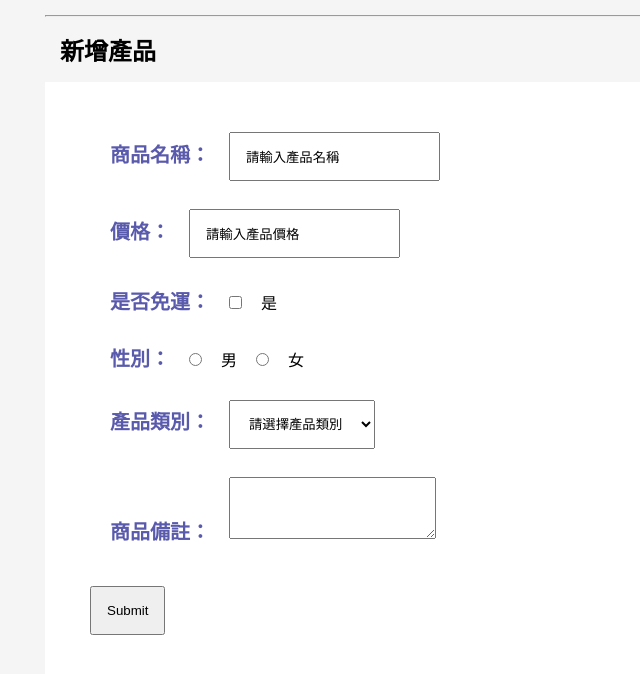
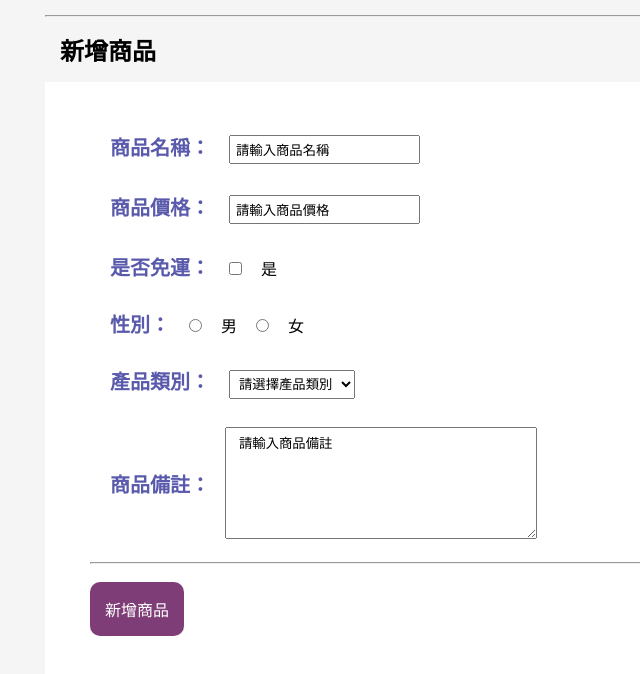
Before and after one commit to aelgy/form_practice, a plain HTML site: page index.html in a window 1280 px wide. Shown: the part 106-780 px from the top of the page, without its empty margins (0-640 px from the left). Drawn offline with Linux system fonts and the light colour scheme.

Commit message:
fix all format

```diff
--- a/index.html
+++ b/index.html
@@ -12,17 +12,17 @@
   <div id="content">
     <h1>黑川先生後台管理系統</h1>
     <hr>
-    <h2> 新增產品</h2>
+    <h2> 新增商品</h2>
     <form action='/add-product' method="post">
       <div id="formContent">
         <div id="item">
           <label id="name">商品名稱：</label>
-          <input type='text' name='name' value='請輸入產品名稱'>
+          <input type='text' name='name' value='請輸入商品名稱'>
         </div>
         <br>
         <div id="item">
-          <label id="name">價格：</label>
-          <input type='text' name='price' value='請輸入產品價格'>
+          <label id="name">商品價格：</label>
+          <input type='text' name='price' value='請輸入商品價格'>
         </div>
         <br>
         <div id="item">
@@ -50,14 +50,15 @@
           </select>
         </div>
         <br>
-        <div id="item">
+        <div class='notes'>
           <label id="name">商品備註：</label>
-          <textarea name="notes">
+          <textarea class='comment' name="notes"> 請輸入商品備註
     </textarea>
         </div>
         <br>
+        <hr>
         <br>
-        <input type='submit' value='Submit'>
+        <button type='submit' value='Submit'>新增商品</button>
       </div>
     </form>
   </div>
--- a/style.css
+++ b/style.css
@@ -29,3 +29,32 @@ form {
   font-weight: bold;
   font-size: 20px;
 }
+
+form input,
+select,
+textarea {
+  padding: 5px;
+}
+
+.comment {
+  width: 300px;
+  height: 100px;
+}
+
+div.notes {
+  padding: 5px;
+  display: flex;
+  align-items: center;
+}
+
+button {
+  background-color: #7E3D76;
+  font-size: 16px;
+  color: white;
+  border: 0px;
+  border-radius: 10px;
+}
+
+button:hover {
+  background-color: #D2A2CC;
+}
```
